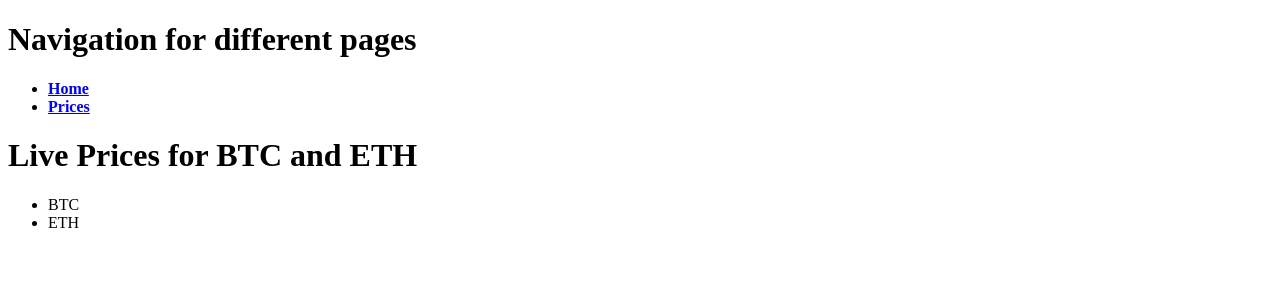
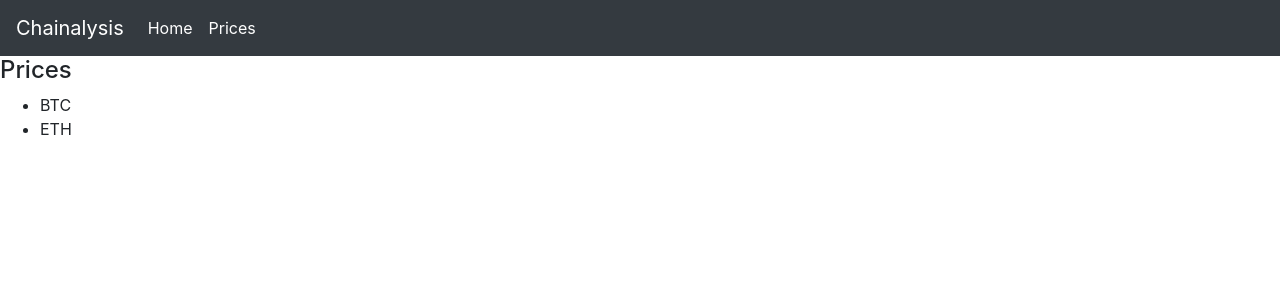
Before and after one commit to RutvikPatel/PythonWebsiteForCrypto, a Flask app: page /prices in a window 1280 px wide. Shown: the top 300 px of the page. Run offline with Flask 2, Linux system fonts and the light colour scheme; some libraries are stand-ins or nearby versions.

Commit message:
Updated Template

```diff
--- a/templates/prices.html
+++ b/templates/prices.html
@@ -1,19 +1,9 @@
-<!DOCTYPE html>
-<html lang="en">
-    <head>
-        <meta charset="UTF-8">
-        <title> Bitcoin and Ethereum Prices </title>
-    </head>
-    <body>
 {% extends "template.html" %}
+{% block title %} Bitcoin and Ethereum Prices {% endblock %}
 {% block content %}
-
-        <h1> Live Prices for BTC and ETH </h1>
+<h4> Prices </h4>
 <ul>
     <li>BTC</li>
     <li>ETH</li>
 </ul>
-
 {% endblock %}
-    </body>
-</html>
--- a/templates/template.html
+++ b/templates/template.html
@@ -2,24 +2,30 @@
 <html lang="en">
     <head>
         <meta charset="UTF-8">
-        <title>Parent Template</title>
-        <link rel="stylesheet" href="{{ url_for('static', filename='css/template.css') }}">
+        <title>{% block title %}{% endblock %}</title>
+        <link rel="stylesheet" href="https://stackpath.bootstrapcdn.com/bootstrap/4.3.1/css/bootstrap.min.css" integrity="sha384-ggOyR0iXCbMQv3Xipma34MD+dH/1fQ784/j6cY/iJTQUOhcWr7x9JvoRxT2MZw1T" crossorigin="anonymous">
     </head>
     <body>
-        <header>
-            <div class="container">
-                <h1 class="logo">Navigation for different pages</h1>
-                <strong><nav>
-                    <ul class="menu">
-                        <li><a href="{{ url_for('home') }}">Home</a></li>
-                        <li><a href="{{ url_for('prices') }}">Prices</a></li>
-                    </ul>
-                </nav></strong>
+        <nav class="navbar navbar-expand-lg navbar-dark bg-dark">
+            <a class="navbar-brand" href="#">Chainalysis</a>
+            <button class="navbar-toggler" type="button" data-toggle="collapse" data-target="#navbarNav" aria-controls="navbarNav" aria-expanded="false" aria-label="Toggle navigation">
+                <span class="navbar-toggler-icon"></span>
+          </button>
+            <div class="collapse navbar-collapse" id="navbarNav">
+              <ul class="navbar-nav">
+                  <li class="nav-item active">
+                      <a class="nav-link" href="{{ url_for('home') }}">Home <span class="sr-only">(current)</span></a>
+                  </li>
+                  <li class="nav-item active">
+                      <a class="nav-link" href="{{ url_for('prices') }}">Prices </a>
+                  </li>
+              </ul>
             </div>
-        </header>
-
-    {% block content %}
-    {% endblock %}
-
+        </nav>
+        {% block content %}
+        {% endblock %}
+    <script src="https://code.jquery.com/jquery-3.3.1.slim.min.js" integrity="sha384-q8i/X+965DzO0rT7abK41JStQIAqVgRVzpbzo5smXKp4YfRvH+8abtTE1Pi6jizo" crossorigin="anonymous"></script>
+    <script src="https://cdnjs.cloudflare.com/ajax/libs/popper.js/1.14.7/umd/popper.min.js" integrity="sha384-UO2eT0CpHqdSJQ6hJty5KVphtPhzWj9WO1clHTMGa3JDZwrnQq4sF86dIHNDz0W1" crossorigin="anonymous"></script>
+    <script src="https://stackpath.bootstrapcdn.com/bootstrap/4.3.1/js/bootstrap.min.js" integrity="sha384-JjSmVgyd0p3pXB1rRibZUAYoIIy6OrQ6VrjIEaFf/nJGzIxFDsf4x0xIM+B07jRM" crossorigin="anonymous"></script>
     </body>
 </html>
```
Also changed, not shown: templates/home.html (+3 -15 lines). Lines whose indentation alone changed are shown as unchanged.
